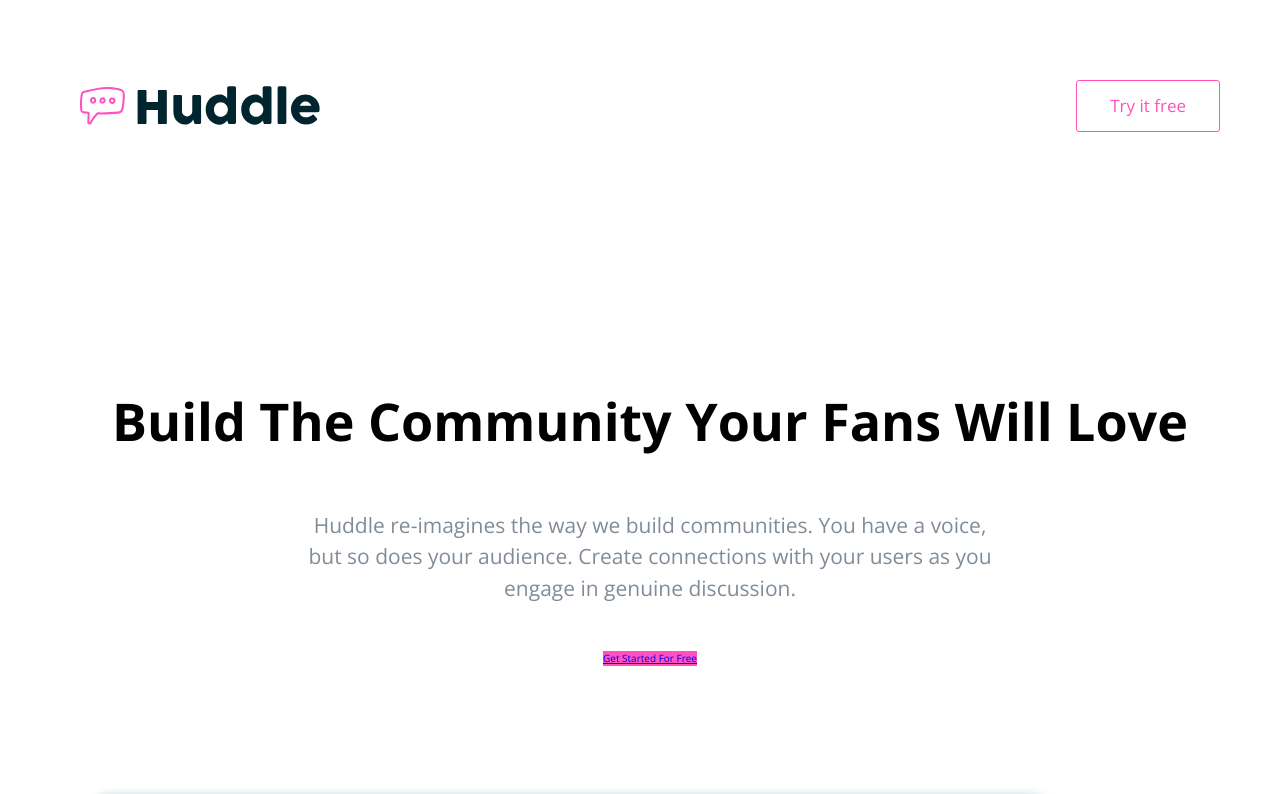
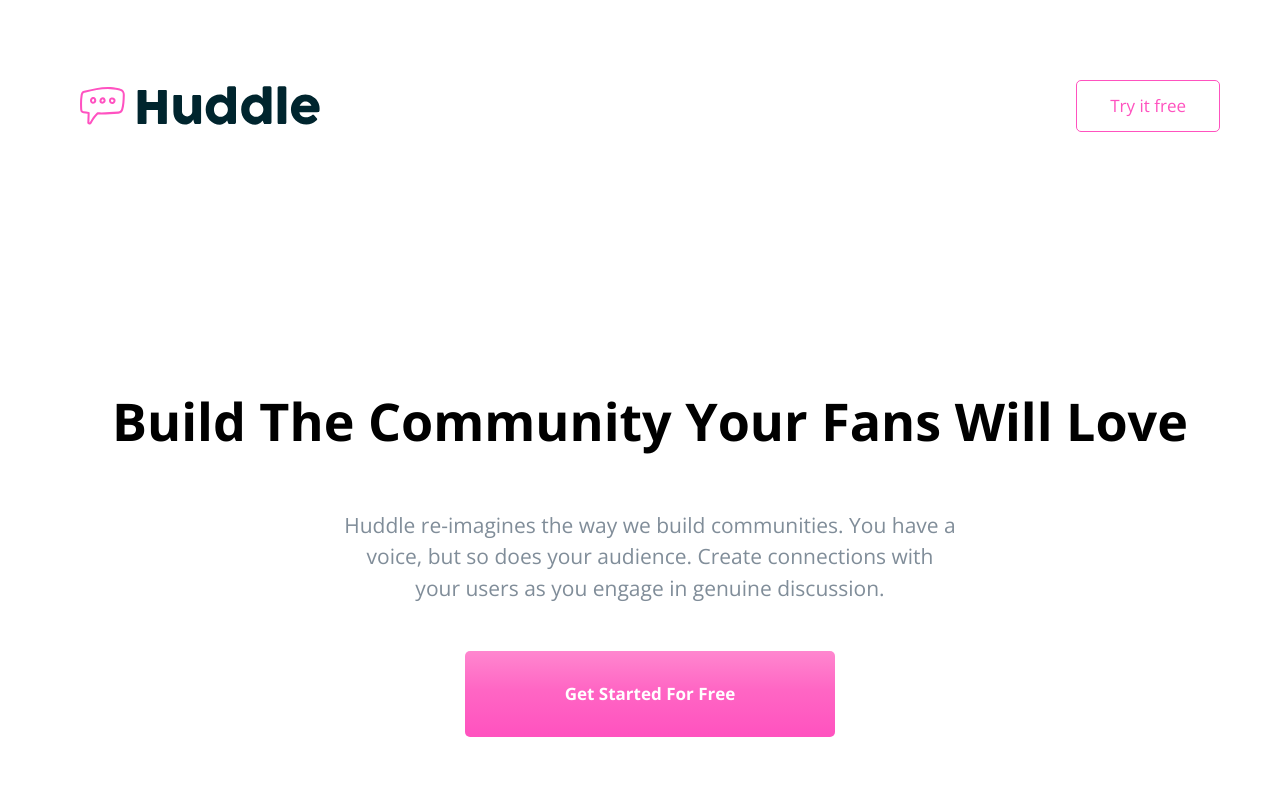
Before and after one commit to SergioHeynes/Website-Huddle-splitSection, a website: page app/index.html in a window 1280 px wide. Shown: the top 794 px of the page. Drawn offline with nearby package versions, Linux system fonts and the light colour scheme.

Commit message:
Complete header and build your community sections.

```diff
--- a/app/assets/styles/base/_global.scss
+++ b/app/assets/styles/base/_global.scss
@@ -13,8 +13,12 @@ html {
     box-sizing: border-box;
     font-size: 62.5%;
 
+    @media only screen and (max-width: $bp-tab-port) {
+        font-size: 50%;
+    }
+
     @media only screen and (max-width: $bp-phone) {
-        font-size: 37.5%;
+        font-size: 31.25%;
     }
 }
 
--- a/app/assets/styles/base/_variables.scss
+++ b/app/assets/styles/base/_variables.scss
@@ -10,4 +10,6 @@ $font-body: 'Open Sans', sans-serif;
 $font-headings: 'Poppins', sans-serif;
 
 
+$bp-tab-land: 75em; // 1200px/16px
+$bp-tab-port: 56.25em; // 900px/16px
 $bp-phone: 37.5em; // 600px/16px
--- a/app/assets/styles/components/_btn.scss
+++ b/app/assets/styles/components/_btn.scss
@@ -1,5 +1,16 @@
 .btn {
     display: inline-block;
     margin-bottom: 12rem;
-    background-color: $color-pink;
+    font-weight: bold;
+    text-decoration: none;
+    color: $color-white;
+    padding: 3rem 10rem;
+    border-radius: 5px;
+    font-size: 1.7rem;
+    /* Permalink - use to edit and share this gradient: https://colorzilla.com/gradient-editor/#ff87cf+0,ff66c4+45,ff52bf+100 */
+    background: #ff87cf; /* Old browsers */
+    background: -moz-linear-gradient(top,  #ff87cf 0%, #ff66c4 45%, #ff52bf 100%); /* FF3.6-15 */
+    background: -webkit-linear-gradient(top,  #ff87cf 0%,#ff66c4 45%,#ff52bf 100%); /* Chrome10-25,Safari5.1-6 */
+    background: linear-gradient(to bottom,  #ff87cf 0%,#ff66c4 45%,#ff52bf 100%); /* W3C, IE10+, FF16+, Chrome26+, Opera12+, Safari7+ */
+    filter: progid:DXImageTransform.Microsoft.gradient( startColorstr='#ff87cf', endColorstr='#ff52bf',GradientType=0 ); /* IE6-9 */
 }
--- a/app/assets/styles/components/_build-the-community.scss
+++ b/app/assets/styles/components/_build-the-community.scss
@@ -1,6 +1,14 @@
 .build-the-community {
   padding: 0 6rem 25rem 8rem;
   text-align: center;
+
+  @media only screen and (max-width: $bp-tab-port) {
+    padding: 0 5rem 18rem 6rem;
+  }
+
+  @media only screen and (max-width: $bp-phone) {
+    padding: 0 4rem 10rem 4rem;
+  }
 
   &__title {
     font-size: 5.2rem;
@@ -11,12 +19,22 @@
   &__paragraph {
     font-size: 2.1rem;
     color:$color-grey;
-        width: 60%;
+    width: 54%;
     margin:  0 auto;
     margin-bottom: 4.7rem;
+
+    @media only screen and (max-width: $bp-tab-land) {
+      width: auto;
+    }
+
+    // @media only screen and (max-width: $bp-phone) {
+    //   width: 71%;
+    // }
+
   }
 
   &__illustration {
     display: block;
+    width: 100%;
   }
 }
--- a/app/assets/styles/components/_header.scss
+++ b/app/assets/styles/components/_header.scss
@@ -5,10 +5,16 @@
   justify-content: space-between;
   align-items: center;
 
+  @media only screen and (max-width: $bp-phone) {
+    padding: 4rem 4rem 12rem 4rem;
+  }
+
   &__logo {
+
     @media only screen and (max-width: $bp-phone) {
       width: 42%;
     }
+
   }
 
   &__btn {
@@ -17,7 +23,7 @@
     font-size: 1.7rem;
     font-family: inherit;
     border: 1px solid $color-pink;
-    border-radius: 3px;
+    border-radius: 5px;
     padding: 1.2rem 3.3rem;
 
     @media only screen and (max-width: $bp-phone) {
```
Also changed, not shown: app/temp/styles/main.css. Lines whose indentation alone changed are shown as unchanged.
